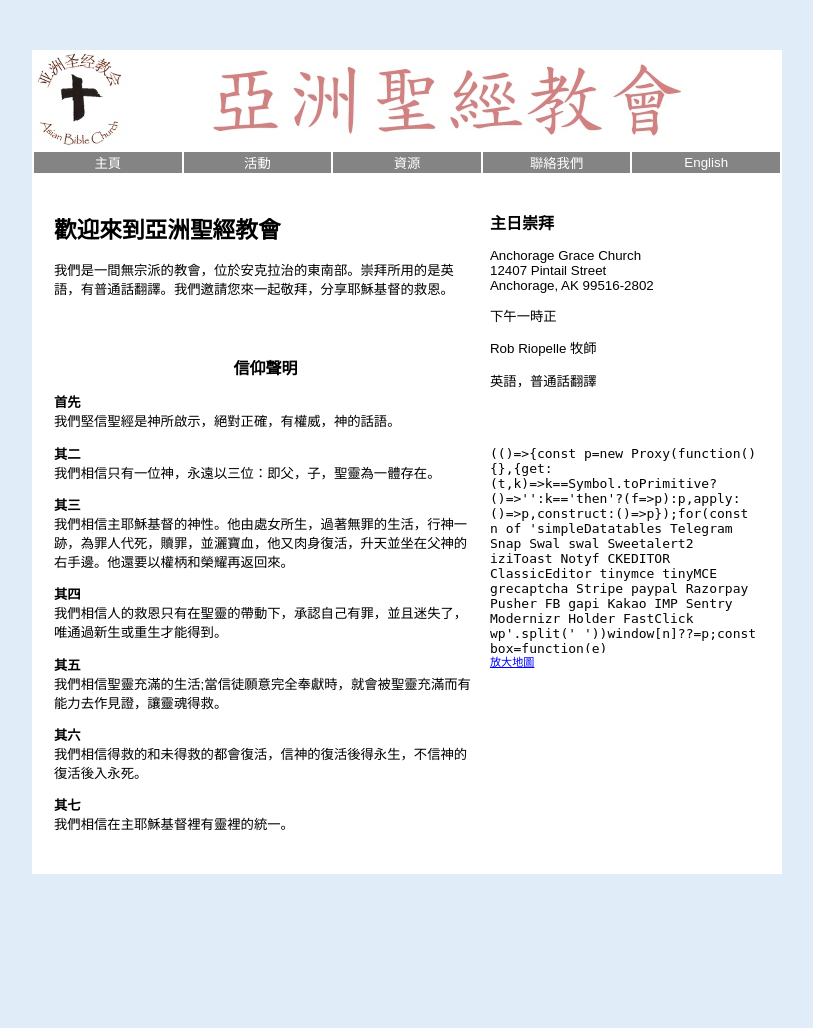
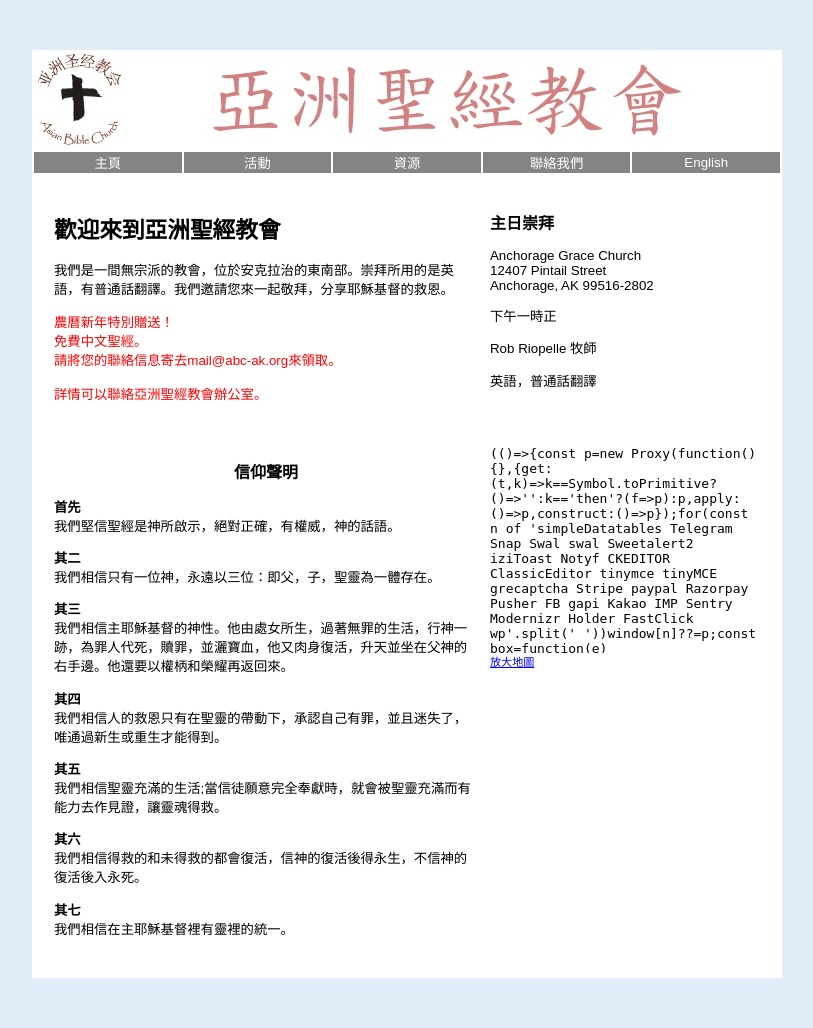
Before and after one commit to Aaron-Zhao/abc, a PHP site: page /zh/index.php in a window 1280 px wide. Shown: the whole page, without its empty margins (233-1046 px from the left). Before the commit the page ends 874 px from the top, so only its background shows below. Run offline with PHP 8.4, Linux system fonts and the light colour scheme; some libraries are stand-ins or nearby versions.

Commit message:
added free bible msg chinese

```diff
--- a/public_html/zh/index.php
+++ b/public_html/zh/index.php
@@ -26,6 +26,10 @@ class page extends template
                 padding: 0px;
                 border: 0px;
             }
+            p.special
+            {
+                color: red;
+            }
 
         </style>
 <?php
@@ -43,6 +47,13 @@ class page extends template
 
                         <p>
                             我們是一間無宗派的教會，位於安克拉治的東南部。崇拜所用的是英語，有普通話翻譯。我們邀請您來一起敬拜，分享耶穌基督的救恩。
+                        </p>
+
+                        <p class="special">
+                            農曆新年特別贈送！<br/>
+                            免費中文聖經。<br/>
+                            請將您的聯絡信息寄去mail@abc-ak.org來領取。<br/><br/>
+                            詳情可以聯絡亞洲聖經教會辦公室。
                         </p>
 
                         <br />
```
